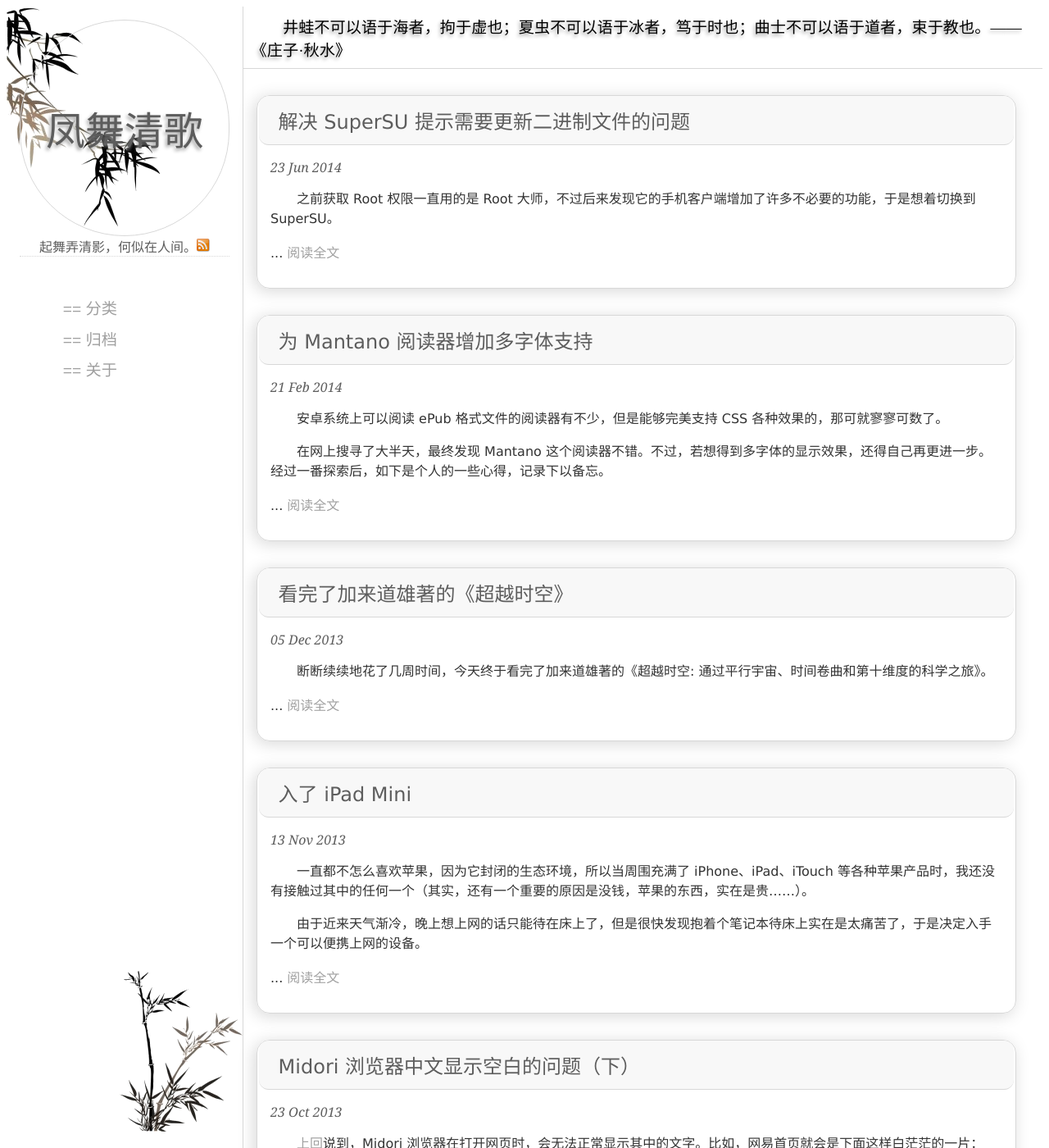
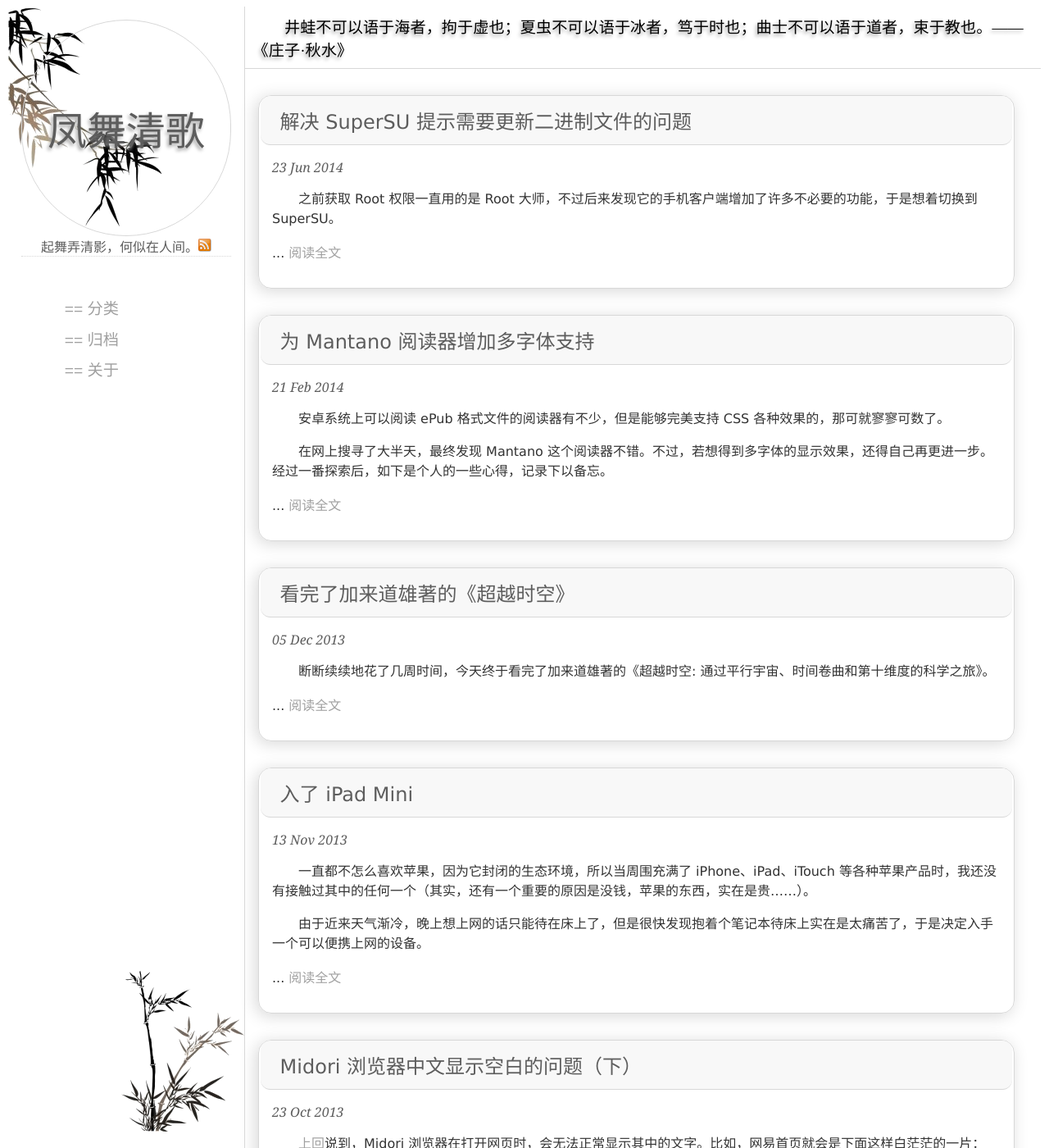
Before and after one commit to silverzhaojr/silverzhaojr.github.io, a Jekyll site: the page built from index.html, in a window 1280 px wide and 1400 px high. Shown: the whole window at 82% size. Built offline with Jekyll 4.4.1, drawn with Linux system fonts in a browser that asks for light colours; Markdown is read by kramdown in place of the engine named in the settings; the list of posts is cut into pages by our own code.

Commit message:
set max-width for main content

```diff
--- a/_layouts/default.html
+++ b/_layouts/default.html
@@ -15,7 +15,7 @@
 </head>
 
 <body>
-<div>
+<div class="overall">
     <div id="head">
         <div id="logo">
             <div class="blogname"><a href="/">{{ site.blog_name }}</a></div>
--- a/static/css/style.css
+++ b/static/css/style.css
@@ -1,5 +1,9 @@
 @charset "utf-8";
 @media screen and (min-width:961px) {
+.overall {
+	max-width: 1260px;
+	margin: auto;
+}
 #head {
     width: 18em;
     height: 98%;
```
